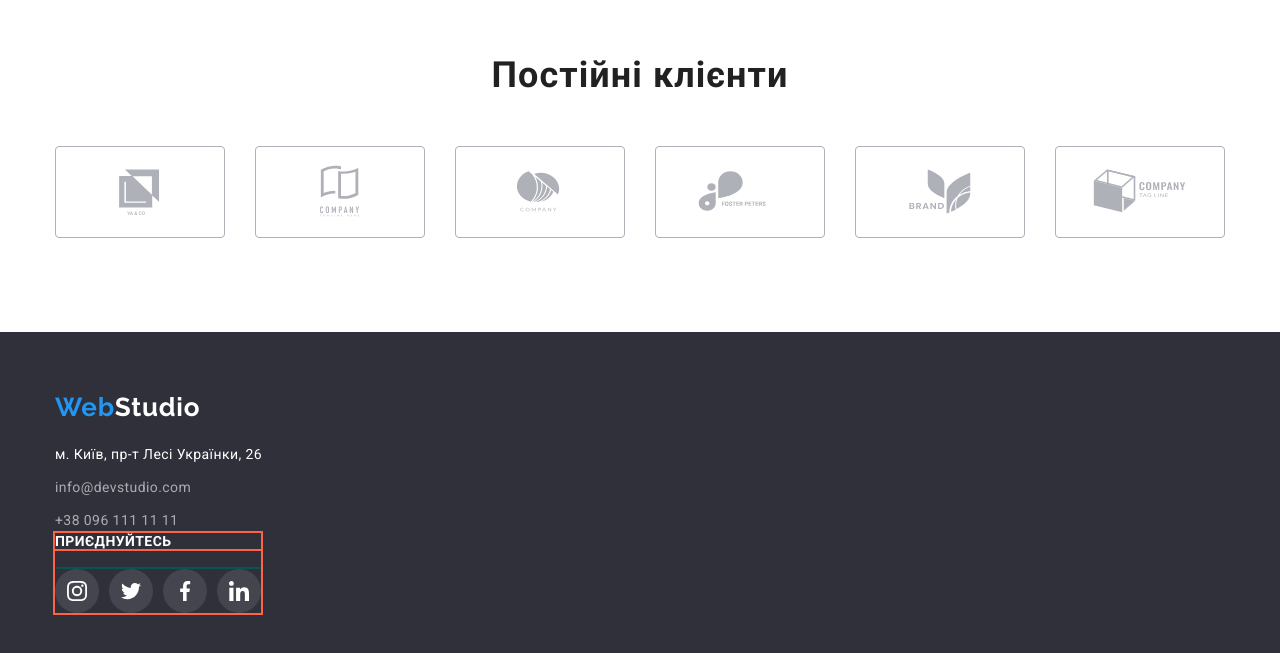
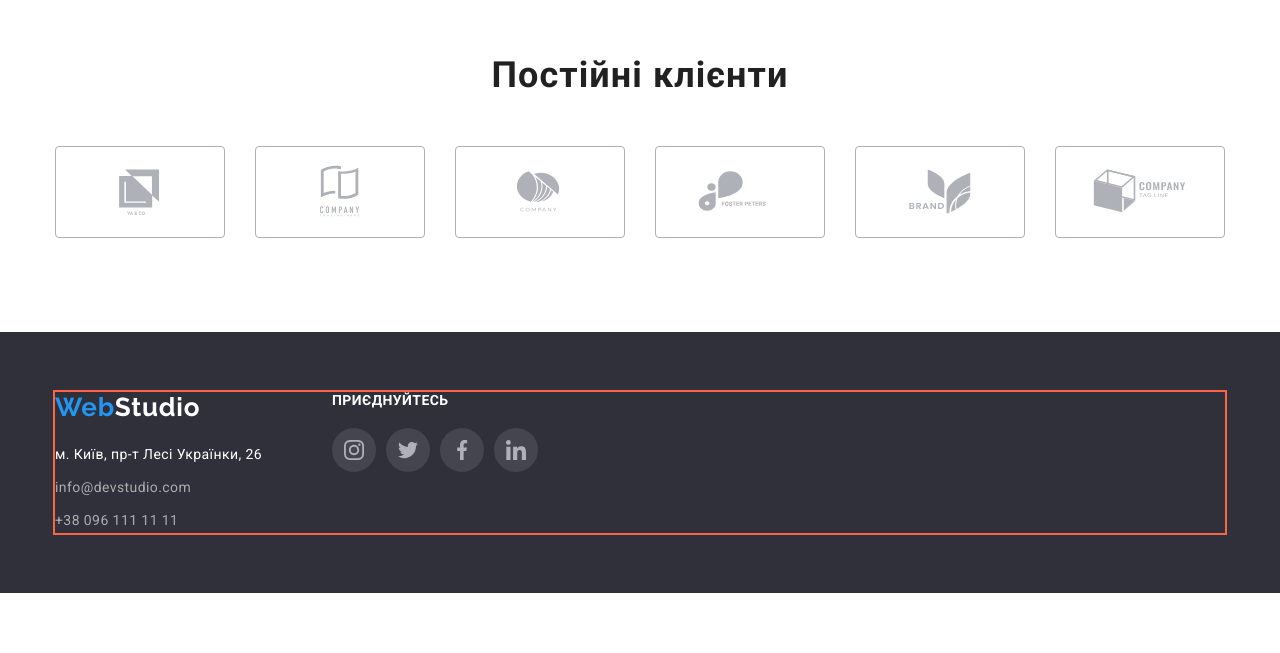
Before and after one commit to Inna-Olkhovskaya/goit-markup-hw-04, a plain HTML site: page index.html in a window 1280 px wide. Shown: the part 2345-2998 px from the top of the page. After the commit the page ends 2938 px from the top, so only its background shows below. Drawn offline with nearby package versions, Linux system fonts and the light colour scheme.

Commit message:
contin. position 2-nd footer block of elem-ts
Залишилось відкоректировати блок з соц мережами у футері за вертикаллю

```diff
--- a/css/styles.css
+++ b/css/styles.css
@@ -315,7 +315,7 @@ img {
 .clients-link {
   display: flex;
   align-items: center;
-  color:  #afb1b8;;
+  color: #afb1b8;
   width: 170px;
   height: 92px;
   border: 1px solid #afb1b8;
@@ -332,8 +332,8 @@ img {
 .clients-link:hover,
 .clients-link:focus {
   border-color: var(--brand-accent);
-  color: var(--brand-accent)
-  }
+  color: var(--brand-accent);
+}
 
 /* Portfolio */
 /* List of filters button */
@@ -468,12 +468,15 @@ footer {
 }
 
 .footer-box {
-  display: inline-block;
-  align-items: baseline;
-  height: 80px;
+  display: flex;
 
   outline: 2px solid tomato;
 }
+.wrap-social {
+  height: 80px;
+  margin-left: 70px;
+  align-items: baseline;
+ }
 .footer-text {
   font-style: normal;
   font-weight: 700;
@@ -483,9 +486,6 @@ footer {
   text-transform: uppercase;
   color: #ffffff;
   margin-bottom: 20px;
-
-
-  outline: 2px solid tomato;
 }
 .footer-social {
   list-style: none;
@@ -493,8 +493,6 @@ footer {
   margin: 0;
   padding: 0;
   display: flex;
-
-  outline: 2px solid rgb(6, 84, 84);
 }
 .footer-item {
 }
--- a/index.html
+++ b/index.html
@@ -341,6 +341,8 @@
   </main>
   <footer>
     <div class="container">
+      <div class="footer-box">
+        <div>
         <a class="logo-end" href="./index.html"> <span class="accent">Web</span>Studio</a>
         <address>
           <ul class="location-list list">
@@ -355,7 +357,8 @@
             </li>
           </ul>
         </address>
-      <div class="footer-box">
+        </div>
+        <div class="wrap-social">
           <p class="footer-text">приєднуйтесь</p>
           <ul class="footer-social list">
             <li class="footer-item">
@@ -389,6 +392,7 @@
           </ul>
         </div>
       </div>
+    </div>
   </footer>
 </body>
 
```
Lines whose indentation alone changed are shown as unchanged.
